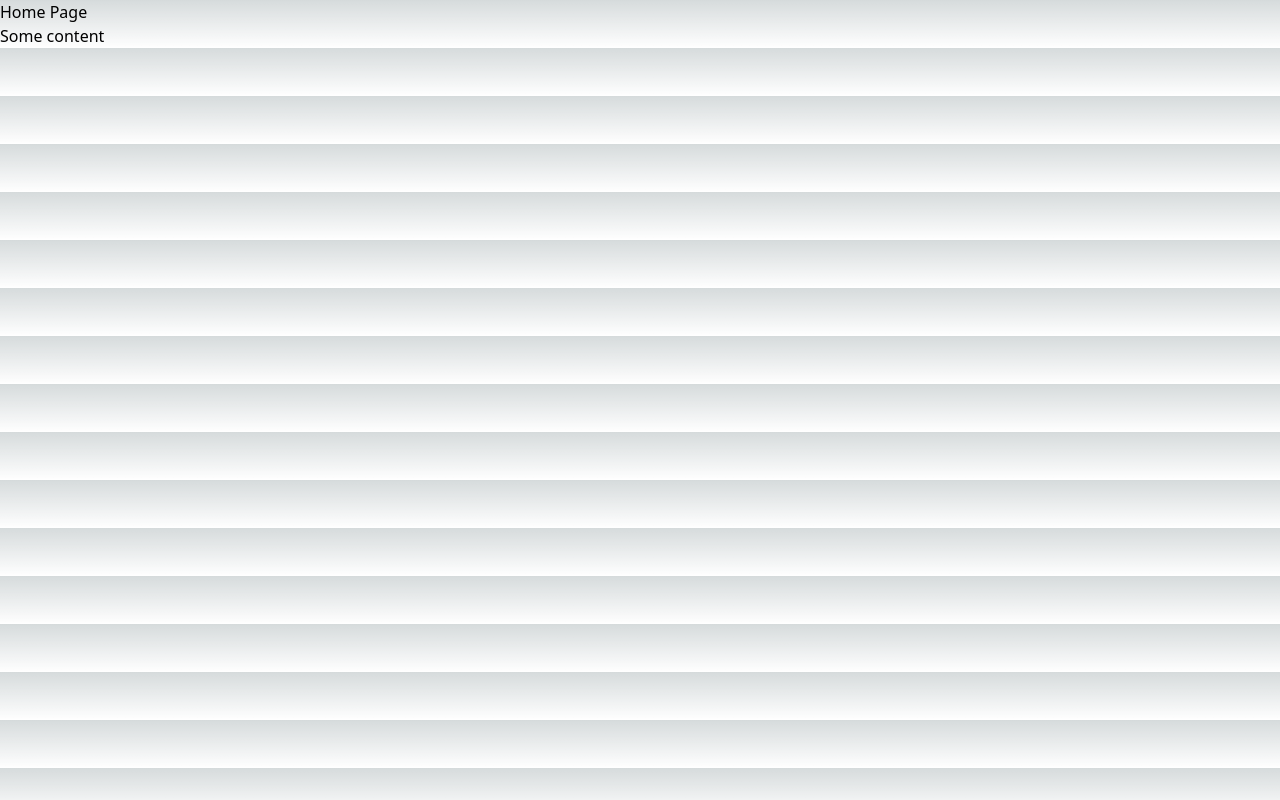
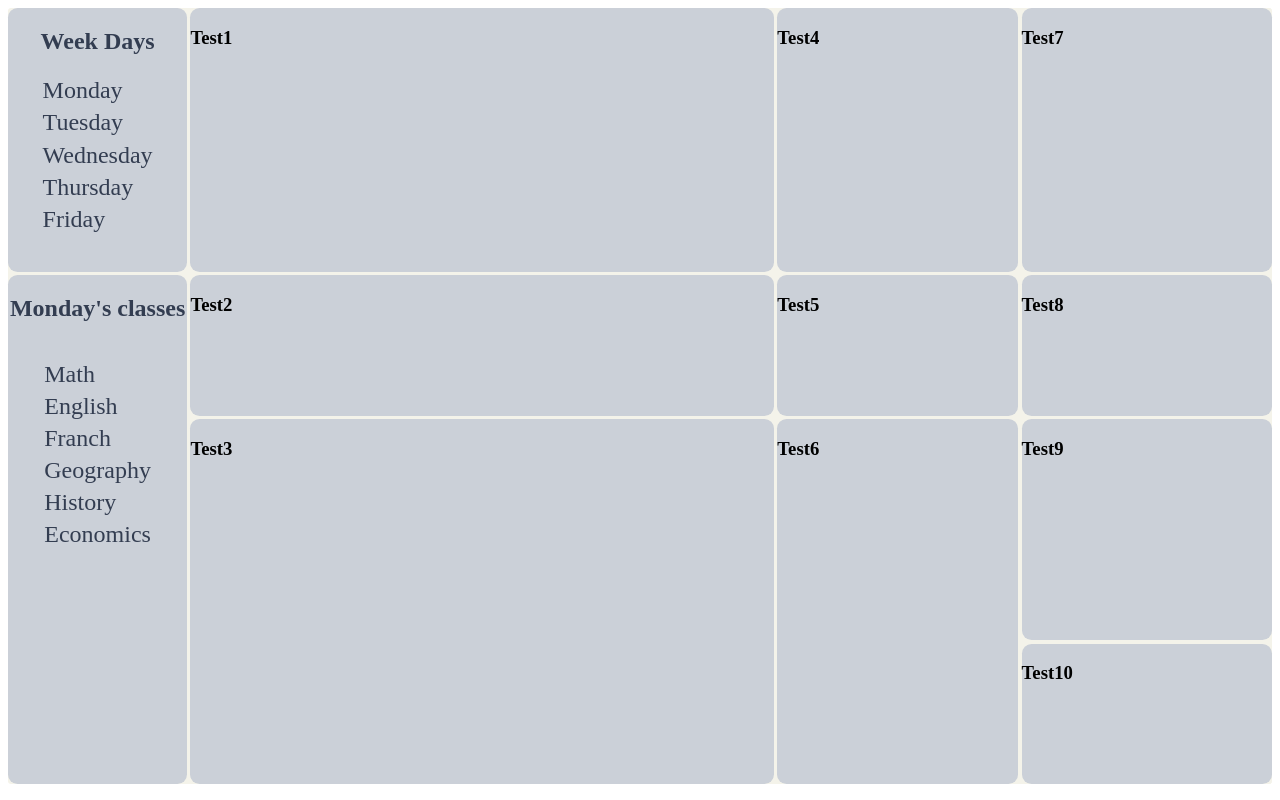
Before and after one commit to AdrianMarin1494/StudentDashboard, a Next.js app in the folder Front-end/student_dashboard/: page / in a window 1280 px wide. Built offline with nearby package versions, Linux system fonts and the light colour scheme.

Commit message:
created the grid template

```diff
--- /dev/null
+++ b/Front-end/student_dashboard/src/app/components/main-page-content/daily-classes/TodayClasses.module.css
@@ -0,0 +1,20 @@
+.classes-content {
+  display: flex;
+  flex-direction: column;
+  justify-content: center;
+  align-items: center;
+  color: #333d51;
+}
+
+.classes-list {
+  list-style: none;
+  font-size: 1.5rem;
+  padding-left: 0;
+  margin: 0;
+  margin-top: 2vh;
+}
+
+.classes-list li {
+  padding: 0.2vw;
+  cursor: pointer;
+}
--- /dev/null
+++ b/Front-end/student_dashboard/src/app/components/main-page-content/daily-classes/TodayClasses.tsx
@@ -0,0 +1,27 @@
+"use client"; // this is a clienct component
+
+import React from "react";
+import styles from "./TodayClasses.module.css";
+
+const DUMMY_CLASSES = {
+  Monday: ["Math", "English", "Franch", "Geography", "History", "Economics"],
+  Tuesday: ["English", "History", "Economics", "Math", "Spanish", "Franch"],
+  Wednesday: ["Geography", "Spanish", "Economics", "Math", "English", "Franch"],
+  Thursday: ["English", "History", "Economics", "Math", "Geography", "Franch"],
+  Friday: ["Spanish", "History", "Economics", "Math", "English", "Franch"],
+};
+
+const TodayClasses = (props: any) => {
+  const todayClassesList = DUMMY_CLASSES[props.currentDay];
+  const todayClasses = todayClassesList.map((theClass) => (
+    <li key={theClass}>{theClass}</li>
+  ));
+  return (
+    <div className={styles["classes-content"]}>
+      <h2>{props.currentDay}'s classes</h2>
+      <ul className={styles["classes-list"]}>{todayClasses}</ul>
+    </div>
+  );
+};
+
+export default TodayClasses;
--- /dev/null
+++ b/Front-end/student_dashboard/src/app/components/main-page-content/main-content/MainContent.tsx
@@ -0,0 +1,44 @@
+"use client"; // this is a clienct component
+
+import React from "react";
+
+import styles from "./MainContext.module.css";
+
+const MainContext = () => {
+  return (
+    <div className={styles["main-content"]}>
+      <div className={styles["homework"]}>
+        <h3>Test1</h3>
+      </div>
+      <div className={styles["projects"]}>
+        <h3>Test2</h3>
+      </div>
+      <div className={styles["finals"]}>
+        <h3>Test3</h3>
+      </div>
+      <div className={styles["teachernotes"]}>
+        <h3>Test4</h3>
+      </div>
+      <div className={styles["downloaddocuments"]}>
+        <h3>Test5</h3>
+      </div>
+      <div className={styles["classesdates"]}>
+        <h3>Test6</h3>
+      </div>
+      <div className={styles["writetoteacher"]}>
+        <h3>Test7</h3>
+      </div>
+      <div className={styles["uploaddocuments"]}>
+        <h3>Test8</h3>
+      </div>
+      <div className={styles["attendence"]}>
+        <h3>Test9</h3>
+      </div>
+      <div className={styles["grades"]}>
+        <h3>Test10</h3>
+      </div>
+    </div>
+  );
+};
+
+export default MainContext;
--- /dev/null
+++ b/Front-end/student_dashboard/src/app/components/main-page-content/main-content/MainContext.module.css
@@ -0,0 +1,97 @@
+.homework {
+  grid-area: homework;
+  width: 100%;
+  height: 100%;
+  background-color: #cbd0d8;
+  border-radius: 0.75vw;
+}
+
+.projects {
+  grid-area: projects;
+  width: 100%;
+  height: 100%;
+  background-color: #cbd0d8;
+  border-radius: 0.75vw;
+}
+
+.finals {
+  grid-area: finals;
+  width: 100%;
+  height: 100%;
+  background-color: #cbd0d8;
+  border-radius: 0.75vw;
+}
+
+.teachernotes {
+  grid-area: teachernotes;
+  width: 100%;
+  height: 100%;
+  background-color: #cbd0d8;
+  border-radius: 0.75vw;
+}
+
+.downloaddocuments {
+  grid-area: downloaddocuments;
+  width: 100%;
+  height: 100%;
+  background-color: #cbd0d8;
+  border-radius: 0.75vw;
+}
+
+.classesdates {
+  grid-area: classesdates;
+  width: 100%;
+  height: 100%;
+  background-color: #cbd0d8;
+  border-radius: 0.75vw;
+}
+
+.writetoteacher {
+  grid-area: writetoteacher;
+  width: 100%;
+  height: 100%;
+  background-color: #cbd0d8;
+  border-radius: 0.75vw;
+}
+
+.uploaddocuments {
+  grid-area: uploaddocuments;
+  width: 100%;
+  height: 100%;
+  background-color: #cbd0d8;
+  border-radius: 0.75vw;
+}
+
+.attendence {
+  grid-area: attendence;
+  width: 100%;
+  height: 100%;
+  background-color: #cbd0d8;
+  border-radius: 0.75vw;
+}
+
+.grades {
+  grid-area: grades;
+  width: 100%;
+  height: 100%;
+  background-color: #cbd0d8;
+  border-radius: 0.75vw;
+}
+
+.main-content {
+  width: 100%;
+  height: 100%;
+  gap: 0.25vw;
+  margin: 0;
+  display: grid;
+  grid-template-areas:
+    "homework homework homework teachernotes writetoteacher"
+    "projects projects projects downloaddocuments uploaddocuments"
+    "finals finals finals classesdates attendence"
+    "finals finals finals classesdates attendence"
+    "finals finals finals classesdates grades";
+  grid-template-columns: 14vw;
+  grid-template-rows: 33vh;
+  border-radius: 0.25vw;
+  background-color: #f4f3ea;
+}
--- /dev/null
+++ b/Front-end/student_dashboard/src/app/components/main-page-content/week/WeekDays.module.css
@@ -0,0 +1,19 @@
+.week-content {
+  display: flex;
+  flex-direction: column;
+  justify-content: center;
+  align-items: center;
+  color: #333d51;
+}
+
+.week-days {
+  list-style: none;
+  font-size: 1.5rem;
+  padding-left: 0;
+  margin: 0;
+}
+
+.week-days li {
+  padding: 0.2vw;
+  cursor: pointer;
+}
--- /dev/null
+++ b/Front-end/student_dashboard/src/app/components/main-page-content/week/WeekDays.tsx
@@ -0,0 +1,35 @@
+"use client"; // this is a clienct component
+
+import React from "react";
+
+import styles from "./WeekDays.module.css";
+
+const WEEKDAYS: string[] = [
+  "Monday",
+  "Tuesday",
+  "Wednesday",
+  "Thursday",
+  "Friday",
+];
+
+const WeekDays = ({ onSelectDayHandler }) => {
+  const selectDay = (item) => {
+    onSelectDayHandler(item.target.textContent);
+    console.log(item.target.textContent);
+  };
+
+  const daysList = WEEKDAYS.map((day) => (
+    <li key={day} value={day} onClick={selectDay}>
+      {day}
+    </li>
+  ));
+
+  return (
+    <div className={styles["week-content"]}>
+      <h2>Week Days</h2>
+      <ul className={styles["week-days"]}>{daysList}</ul>
+    </div>
+  );
+};
+
+export default WeekDays;
--- /dev/null
+++ b/Front-end/student_dashboard/src/app/components/pages/MainPage.module.css
@@ -0,0 +1,39 @@
+.week {
+  grid-area: menu;
+  width: 100%;
+  height: 100%;
+  background-color: #cbd0d8;
+  border-radius: 0.75vw;
+}
+
+.classes {
+  grid-area: left;
+  width: 100%;
+  height: 100%;
+  background-color: #cbd0d8;
+  border-radius: 0.75vw;
+}
+
+.content {
+  grid-area: main;
+  width: 100%;
+  height: 100%;
+  background-color: #cbd0d8;
+  border-radius: 0.75vw;
+}
+
+.main-content {
+  width: 100%;
+  height: 97vh;
+  gap: 0.25vw;
+  margin: 0;
+  display: grid;
+  grid-template-areas:
+    "menu main main main main main main"
+    "left main main main main main main"
+    "left main main main main main main";
+  grid-template-columns: 14vw;
+  grid-template-rows: 33vh;
+  border-radius: 0.25vw;
+  background-color: #f4f3ea;
+}
--- /dev/null
+++ b/Front-end/student_dashboard/src/app/components/pages/MainPage.tsx
@@ -0,0 +1,34 @@
+"use client"; // this is a clienct component
+
+import React, { useState } from "react";
+
+import styles from "./MainPage.module.css";
+
+import WeekDays from "../main-page-content/week/WeekDays";
+import TodayClasses from "../main-page-content/daily-classes/TodayClasses";
+import MainContext from "../main-page-content/main-content/MainContent";
+
+const MainPage = () => {
+  const [selectedDay, setSelectedDay] = useState("Monday");
+
+  const selectDayHandler = (theDay: string): void => {
+    setSelectedDay(theDay);
+    console.log(theDay);
+  };
+
+  return (
+    <main className={styles["main-content"]}>
+      <div className={styles["week"]}>
+        <WeekDays onSelectDayHandler={selectDayHandler} />
+      </div>
+      <div className={styles["classes"]}>
+        <TodayClasses currentDay={selectedDay} />
+      </div>
+      <div className={styles["content"]}>
+        <MainContext />
+      </div>
+    </main>
+  );
+};
+
+export default MainPage;
--- a/Front-end/student_dashboard/src/app/globals.css
+++ b/Front-end/student_dashboard/src/app/globals.css
@@ -1,4 +1,4 @@
-@tailwind base;
+/* @tailwind base;
 @tailwind components;
 @tailwind utilities;
 
@@ -24,4 +24,4 @@ body {
       rgb(var(--background-end-rgb))
     )
     rgb(var(--background-start-rgb));
-}
+} */
--- a/Front-end/student_dashboard/src/app/page.tsx
+++ b/Front-end/student_dashboard/src/app/page.tsx
@@ -1,8 +1,9 @@
+import MainPage from "./components/pages/MainPage";
+
 export default function HomePage() {
   return (
-    <div>
-      <h1>Home Page</h1>
-      <p>Some content</p>
-    </div>
+    <>
+      <MainPage />
+    </>
   );
 }
```
